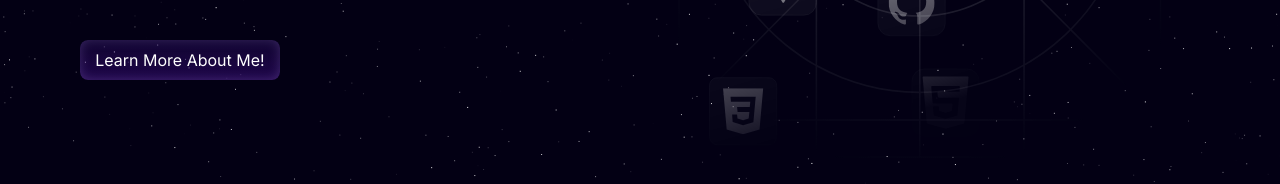
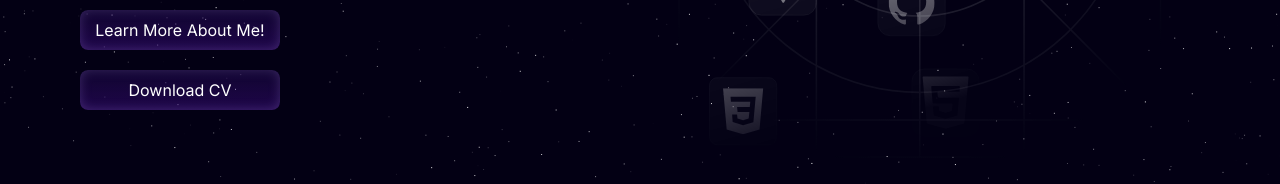
Before and after one commit to shithinshetty/my_devfolio, a Next.js app: page / in a window 1280 px wide. Shown: the part 563-747 px from the top of the page. Built offline with nearby package versions, Linux system fonts and the light colour scheme; a web font is replaced by a local one.

Commit message:
Added CV

```diff
--- a/components/sub/HeroContent.tsx
+++ b/components/sub/HeroContent.tsx
@@ -11,6 +11,8 @@ import { SparklesIcon } from "@heroicons/react/24/solid";
 import Image from "next/image";
 import img from "@/public/mainIconsdark.svg"
 import Link from 'next/link';
+
+
 
 const HeroContent = () => {
   return (
@@ -58,6 +60,13 @@ const HeroContent = () => {
 >
   Learn More About Me!
 </motion.a>
+<motion.a
+  variants={slideInFromLeft(1)}
+  className="py-2 button-primary text-center text-white cursor-pointer rounded-lg max-w-[200px]"
+  href="https://drive.google.com/file/d/1o8ZdvkEX5qV-AR9HQLluczYf5XTW5-Zk/view"
+>
+  Download CV
+</motion.a>
 
 
 
```
Also changed, not shown: 1 other file (tests, documents, lock files or other folders).
